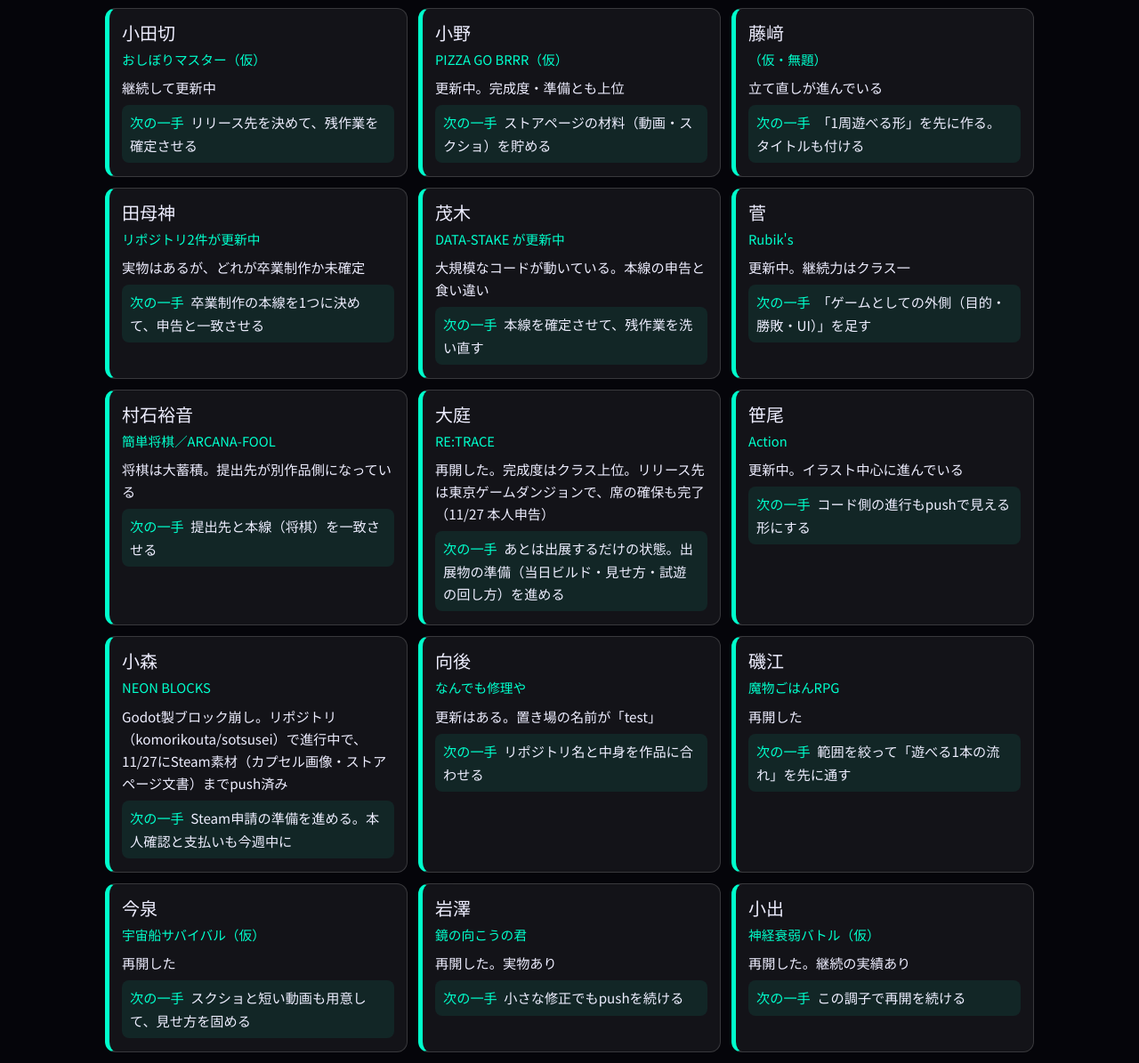
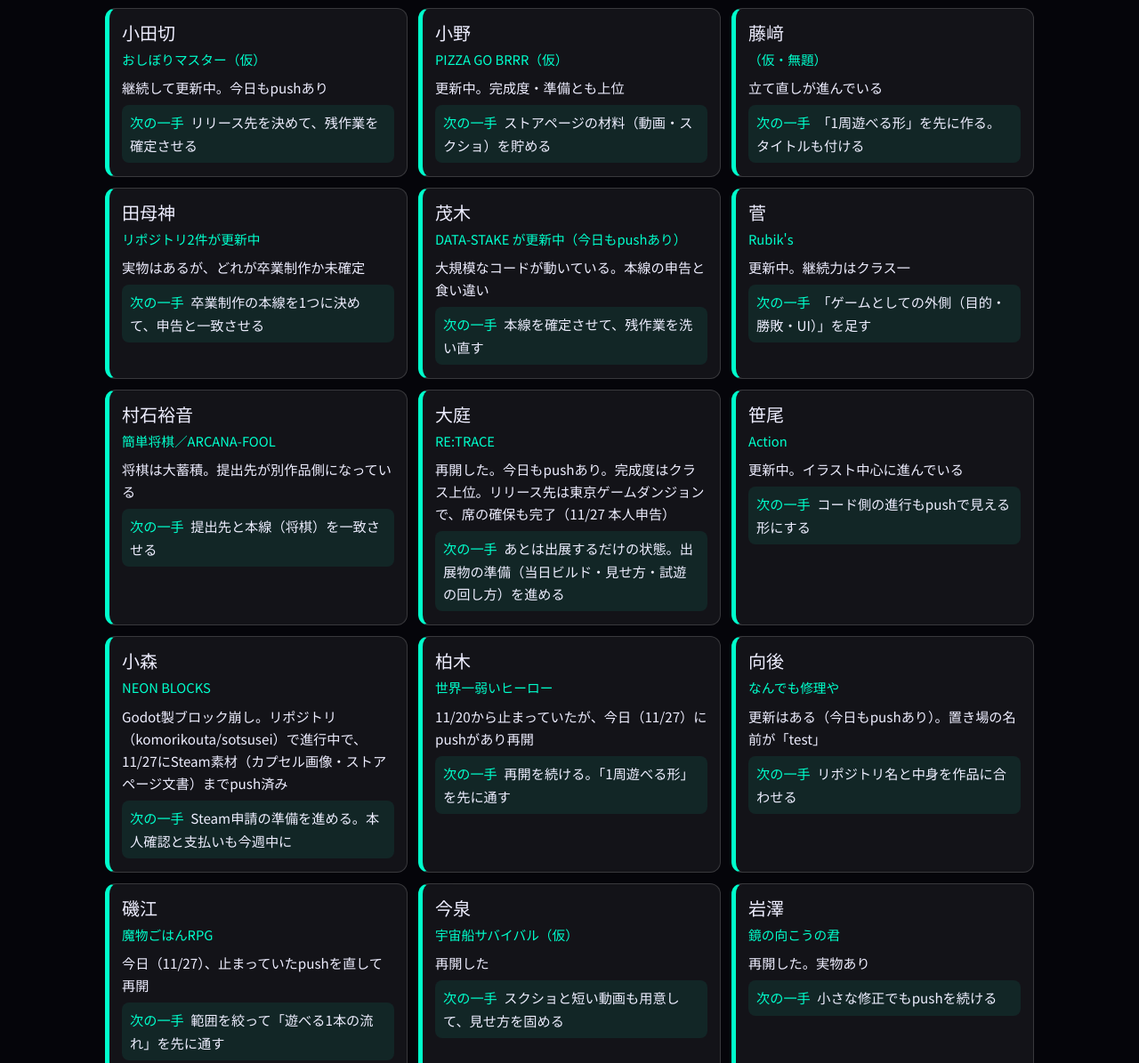
Before and after one commit to ChinoMasato/muse-pages-test, a plain HTML site: page sotsugyo-20261127-status/index.html in a window 1280 px wide. Shown: the part 742-1937 px from the top of the page at 89% size. Drawn offline with Linux system fonts and the light colour scheme; a web font is replaced by a local one.

Commit message:
4D status refresh 2026-11-27 11:30 measurement

```diff
--- a/sotsugyo-20261127-status/index.html
+++ b/sotsugyo-20261127-status/index.html
@@ -39,30 +39,30 @@ a{color:var(--mint)} .note{color:#aab;font-size:.88em;margin-top:2em}
 <div class="grid"><div class="card a"><div class="nm">土屋</div><div class="wk">GearAction2D</div><p class="st">継続して更新中。リリース準備も進んでいる</p><p class="nx"><span>次の一手</span>出展に向けて「触ってすぐ分かる見せ方」を磨く</p></div>
 <div class="card a"><div class="nm">大澤</div><div class="wk">Slime Noob Swing</div><p class="st">継続して更新中</p><p class="nx"><span>次の一手</span>中身の完成度をリリース準備に追いつかせる</p></div>
 <div class="card a"><div class="nm">鈴木翔太</div><div class="wk">マイティー・ショー</div><p class="st">更新中。リリース準備はクラスで一番進んでいる</p><p class="nx"><span>次の一手</span>完成度をリリース準備に追いつかせる</p></div>
-<div class="card a"><div class="nm">小田切</div><div class="wk">おしぼりマスター（仮）</div><p class="st">継続して更新中</p><p class="nx"><span>次の一手</span>リリース先を決めて、残作業を確定させる</p></div>
+<div class="card a"><div class="nm">小田切</div><div class="wk">おしぼりマスター（仮）</div><p class="st">継続して更新中。今日もpushあり</p><p class="nx"><span>次の一手</span>リリース先を決めて、残作業を確定させる</p></div>
 <div class="card a"><div class="nm">小野</div><div class="wk">PIZZA GO BRRR（仮）</div><p class="st">更新中。完成度・準備とも上位</p><p class="nx"><span>次の一手</span>ストアページの材料（動画・スクショ）を貯める</p></div>
 <div class="card a"><div class="nm">藤﨑</div><div class="wk">（仮・無題）</div><p class="st">立て直しが進んでいる</p><p class="nx"><span>次の一手</span>「1周遊べる形」を先に作る。タイトルも付ける</p></div>
 <div class="card a"><div class="nm">田母神</div><div class="wk">リポジトリ2件が更新中</div><p class="st">実物はあるが、どれが卒業制作か未確定</p><p class="nx"><span>次の一手</span>卒業制作の本線を1つに決めて、申告と一致させる</p></div>
-<div class="card a"><div class="nm">茂木</div><div class="wk">DATA-STAKE が更新中</div><p class="st">大規模なコードが動いている。本線の申告と食い違い</p><p class="nx"><span>次の一手</span>本線を確定させて、残作業を洗い直す</p></div>
+<div class="card a"><div class="nm">茂木</div><div class="wk">DATA-STAKE が更新中（今日もpushあり）</div><p class="st">大規模なコードが動いている。本線の申告と食い違い</p><p class="nx"><span>次の一手</span>本線を確定させて、残作業を洗い直す</p></div>
 <div class="card a"><div class="nm">菅</div><div class="wk">Rubik's</div><p class="st">更新中。継続力はクラス一</p><p class="nx"><span>次の一手</span>「ゲームとしての外側（目的・勝敗・UI）」を足す</p></div>
 <div class="card a"><div class="nm">村石裕音</div><div class="wk">簡単将棋／ARCANA-FOOL</div><p class="st">将棋は大蓄積。提出先が別作品側になっている</p><p class="nx"><span>次の一手</span>提出先と本線（将棋）を一致させる</p></div>
-<div class="card a"><div class="nm">大庭</div><div class="wk">RE:TRACE</div><p class="st">再開した。完成度はクラス上位。リリース先は東京ゲームダンジョンで、席の確保も完了（11/27 本人申告）</p><p class="nx"><span>次の一手</span>あとは出展するだけの状態。出展物の準備（当日ビルド・見せ方・試遊の回し方）を進める</p></div>
+<div class="card a"><div class="nm">大庭</div><div class="wk">RE:TRACE</div><p class="st">再開した。今日もpushあり。完成度はクラス上位。リリース先は東京ゲームダンジョンで、席の確保も完了（11/27 本人申告）</p><p class="nx"><span>次の一手</span>あとは出展するだけの状態。出展物の準備（当日ビルド・見せ方・試遊の回し方）を進める</p></div>
 <div class="card a"><div class="nm">笹尾</div><div class="wk">Action</div><p class="st">更新中。イラスト中心に進んでいる</p><p class="nx"><span>次の一手</span>コード側の進行もpushで見える形にする</p></div>
 <div class="card a"><div class="nm">小森</div><div class="wk">NEON BLOCKS</div><p class="st">Godot製ブロック崩し。リポジトリ（komorikouta/sotsusei）で進行中で、11/27にSteam素材（カプセル画像・ストアページ文書）までpush済み</p><p class="nx"><span>次の一手</span>Steam申請の準備を進める。本人確認と支払いも今週中に</p></div>
-<div class="card a"><div class="nm">向後</div><div class="wk">なんでも修理や</div><p class="st">更新はある。置き場の名前が「test」</p><p class="nx"><span>次の一手</span>リポジトリ名と中身を作品に合わせる</p></div>
-<div class="card a"><div class="nm">磯江</div><div class="wk">魔物ごはんRPG</div><p class="st">再開した</p><p class="nx"><span>次の一手</span>範囲を絞って「遊べる1本の流れ」を先に通す</p></div>
+<div class="card a"><div class="nm">柏木</div><div class="wk">世界一弱いヒーロー</div><p class="st">11/20から止まっていたが、今日（11/27）にpushがあり再開</p><p class="nx"><span>次の一手</span>再開を続ける。「1周遊べる形」を先に通す</p></div>
+<div class="card a"><div class="nm">向後</div><div class="wk">なんでも修理や</div><p class="st">更新はある（今日もpushあり）。置き場の名前が「test」</p><p class="nx"><span>次の一手</span>リポジトリ名と中身を作品に合わせる</p></div>
+<div class="card a"><div class="nm">磯江</div><div class="wk">魔物ごはんRPG</div><p class="st">今日（11/27）、止まっていたpushを直して再開</p><p class="nx"><span>次の一手</span>範囲を絞って「遊べる1本の流れ」を先に通す</p></div>
 <div class="card a"><div class="nm">今泉</div><div class="wk">宇宙船サバイバル（仮）</div><p class="st">再開した</p><p class="nx"><span>次の一手</span>スクショと短い動画も用意して、見せ方を固める</p></div>
 <div class="card a"><div class="nm">岩澤</div><div class="wk">鏡の向こうの君</div><p class="st">再開した。実物あり</p><p class="nx"><span>次の一手</span>小さな修正でもpushを続ける</p></div>
 <div class="card a"><div class="nm">小出</div><div class="wk">神経衰弱バトル（仮）</div><p class="st">再開した。継続の実績あり</p><p class="nx"><span>次の一手</span>この調子で再開を続ける</p></div>
 <div class="card a"><div class="nm">五木田</div><div class="wk">ElementShift（仮）</div><p class="st">再開した。実物あり</p><p class="nx"><span>次の一手</span>属性切替の核を磨く</p></div>
-<div class="card a"><div class="nm">髙橋輝晃</div><div class="wk">星空のキャンパス</div><p class="st">再開した。出展先は決まっている</p><p class="nx"><span>次の一手</span>ゲームダンジョンの申込準備を進める（先着順）</p></div>
+<div class="card a"><div class="nm">髙橋輝晃</div><div class="wk">星空のキャンパス</div><p class="st">再開した。出展先は決まっている。今日もpushあり</p><p class="nx"><span>次の一手</span>ゲームダンジョンの申込準備を進める（先着順）</p></div>
 <div class="card a"><div class="nm">鶴戸</div><div class="wk">PokerRogue</div><p class="st">再開した</p><p class="nx"><span>次の一手</span>「1周遊べる形」を通す</p></div>
 <div class="card a"><div class="nm">新山</div><div class="wk">にじいろ調合室と空白のレシピ</div><p class="st">再開した</p><p class="nx"><span>次の一手</span>スクリーンショットの質を上げる</p></div></div>
 
 <h2 style="color:#f9f">■ 止まっている ─ 今日やるのは再開だけ（9人）</h2>
 <div class="grid"><div class="card b"><div class="nm">宮原</div><div class="wk">アビスラッシュ</div><p class="st">完成度はクラス最高だが、11/20から停止</p><p class="nx"><span>次の一手</span>Steamの支払いと本人確認を今週中に。再開する</p></div>
 <div class="card b"><div class="nm">伊橋</div><div class="wk">割りばしスワイプ（仮）</div><p class="st">置き場はほぼ空。完成度30の申告と食い違い</p><p class="nx"><span>次の一手</span>手元の実物を上げる</p></div>
-<div class="card b"><div class="nm">柏木</div><div class="wk">世界一弱いヒーロー</div><p class="st">置き場のコードが薄い。本体が別にある可能性</p><p class="nx"><span>次の一手</span>本体の所在をはっきりさせる</p></div>
 <div class="card b"><div class="nm">黒岩</div><div class="wk">おせんべいクリッカー</div><p class="st">置き場はほぼ空に近い</p><p class="nx"><span>次の一手</span>「押す→増える→買う」の核だけ先に通す</p></div>
 <div class="card b"><div class="nm">櫻井</div><div class="wk">STRAW-SHOT？</div><p class="st">小さなリポジトリのみ。卒業制作か未確認</p><p class="nx"><span>次の一手</span>卒業制作がどれかを確認する</p></div>
 <div class="card b"><div class="nm">武川</div><div class="wk">らくがきベーゴマバトル</div><p class="st">実物はあるが10/21から1か月以上停止</p><p class="nx"><span>次の一手</span>まず1コミット入れて再開する</p></div>
```
